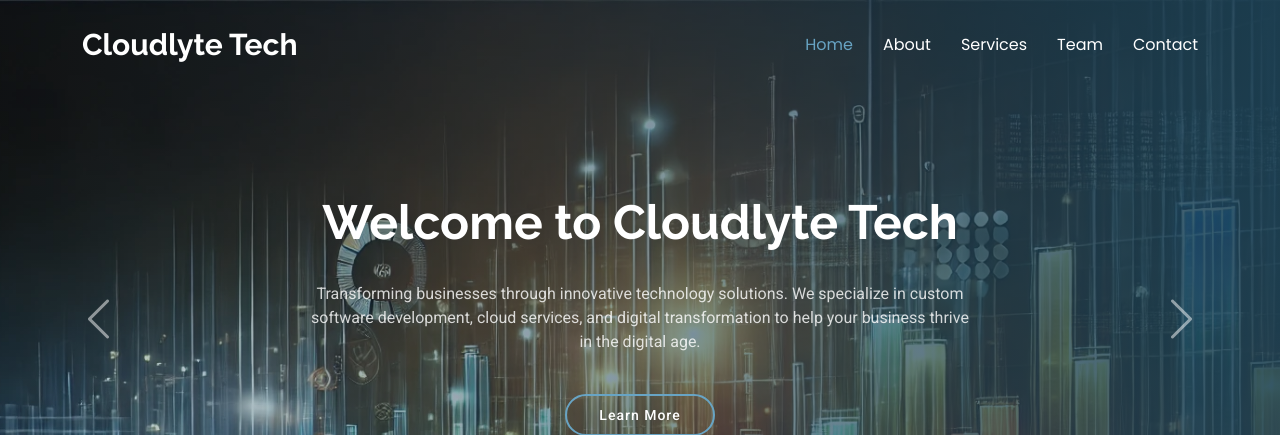
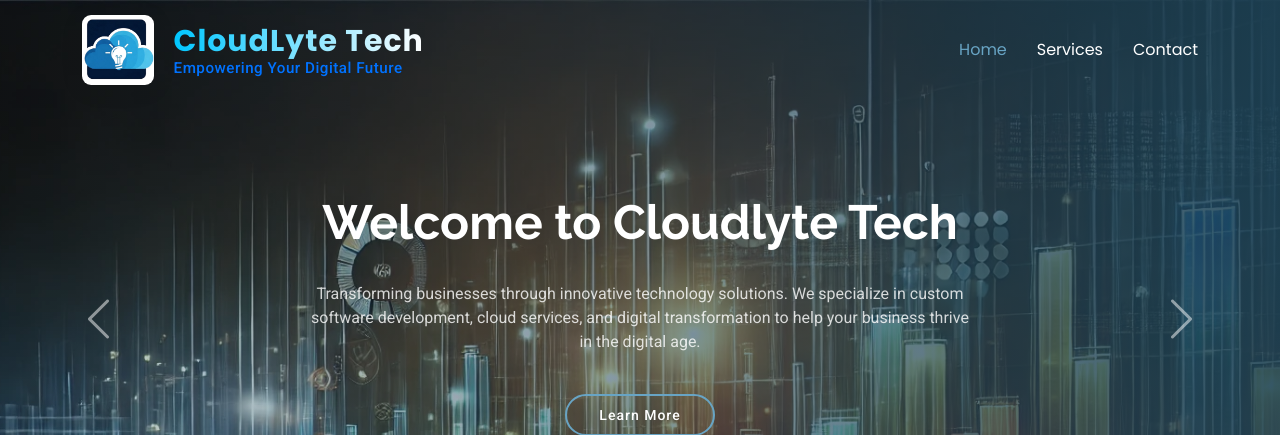
Before and after one commit to indrakhanal/cloudlyte, a Django app: page / in a window 1280 px wide. Shown: the top 435 px of the page. Run offline with Django 4.2, Linux system fonts and the light colour scheme; some libraries are stand-ins or nearby versions.

Commit message:
update logo and header

```diff
--- a/static/css/main.css
+++ b/static/css/main.css
@@ -228,6 +228,8 @@
 .header .logo img {
   max-height: 32px;
   margin-right: 8px;
+  background-color: white;
+  border-radius: 9px;
 }
 
 .header .logo h1 {
@@ -2636,3 +2638,61 @@
   color: color-mix(in srgb, var(--default-color), transparent 60%);
   font-size: 14px;
 }
+
+.logo.d-flex.align-items-center {
+  gap: 12px;
+  text-decoration: none;
+}
+
+.logo-img-wrapper {
+  position: relative;
+  display: flex;
+  align-items: center;
+}
+
+.logo-img-wrapper img {
+  max-height: 70px;
+  transition: transform 0.3s cubic-bezier(.4,2,.6,1), box-shadow 0.3s;
+  box-shadow: 0 4px 24px rgba(0,0,0,0.08);
+}
+
+.logo-img-wrapper img:hover {
+  transform: scale(1.08) rotate(-3deg);
+  box-shadow: 0 8px 32px rgba(0,0,0,0.15);
+}
+
+.logo-img-wrapper .logo-accent {
+  position: absolute;
+  bottom: 6px;
+  right: 6px;
+  width: 14px;
+  height: 14px;
+  background: linear-gradient(135deg, #00c6ff, #0072ff);
+  border-radius: 50%;
+  border: 2px solid #fff;
+}
+
+.sitename {
+  margin: 0;
+  font-size: 2rem;
+  font-weight: 800;
+  background: linear-gradient(90deg, #00c6ff, #fff);
+  -webkit-background-clip: text;
+  -webkit-text-fill-color: transparent;
+  letter-spacing: 1px;
+  font-family: 'Poppins', 'Raleway', Arial, sans-serif;
+}
+
+.logo-text-wrapper {
+  display: flex;
+  flex-direction: column;
+  align-items: flex-start;
+}
+
+.logo-tagline {
+  font-size: 0.95rem;
+  color: #0072ff;
+  font-weight: 500;
+  margin-top: 2px;
+  letter-spacing: 0.5px;
+}
--- a/templates/index.html
+++ b/templates/index.html
@@ -11,7 +11,7 @@
 
 
   <!-- Favicons -->
-  <link href="{% static 'img/favicon.png' %}" rel="icon">
+  <link href="{% static 'img/favicon.png' %}" style="width: 50px;" rel="icon">
   <link href="{%static 'img/apple-touch-icon.png' %}" rel="apple-touch-icon">
 
   <!-- Fonts -->
@@ -36,19 +36,28 @@
   <header id="header" class="header d-flex align-items-center fixed-top">
     <div class="container-fluid container-xl position-relative d-flex align-items-center justify-content-between">
 
-      <a href="{%url 'home' %}" class="logo d-flex align-items-center">
-        <!-- Uncomment the line below if you also wish to use an image logo -->
-        <!-- <img src="assets/img/logo.png" alt=""> -->
-        <h1 class="sitename">Cloudlyte Tech</h1>
+      <a href="{% url 'home' %}" class="logo d-flex align-items-center">
+        <div class="logo-img-wrapper">
+          <img src="{% static 'img/cloudlyte-logo.png' %}"
+               style="max-height: 70px; transition: transform 0.3s cubic-bezier(.4,2,.6,1), box-shadow 0.3s; box-shadow: 0 4px 24px rgba(0,0,0,0.08);"
+               alt="CloudLyte Logo"
+               onmouseover="this.style.transform='scale(1.08) rotate(-3deg)'; this.style.boxShadow='0 8px 32px rgba(0,0,0,0.15)';"
+               onmouseout="this.style.transform='scale(1) rotate(0deg)'; this.style.boxShadow='0 4px 24px rgba(0,0,0,0.08)';"
+          >
+        </div>
+        <div class="logo-text-wrapper">
+          <h1 class="sitename">CloudLyte Tech</h1>
+          <span class="logo-tagline">Empowering Your Digital Future</span>
+        </div>
       </a>
 
       <nav id="navmenu" class="navmenu">
         <ul>
           <li><a href="#"  value="home" class="active">Home</a></li>
-          <li><a href="#" value="about">About</a></li>
+          <!-- <li><a href="#" value="about">About</a></li> -->
           <li><a href="#" value="services">Services</a></li>
           <!-- <li><a href="#" value="prot">Portfolio</a></li> -->
-          <li><a href="#" value="team" >Team</a></li>
+          <!-- <li><a href="#" value="team" >Team</a></li> -->
           <!-- <li><a href="#" value="blog">Blog</a></li> -->
           <!-- <li class="dropdown"><a href="#"><span>Dropdown</span> <i class="bi bi-chevron-down toggle-dropdown"></i></a>
             <ul>
@@ -122,7 +131,7 @@
             <p>A108 Adam Street</p>
             <p>New York, NY 535022</p>
             <p class="mt-3"><strong>Phone:</strong> <span>+1 5589 55488 55</span></p>
-            <p><strong>Email:</strong> <span>info@example.com</span></p>
+            <p><strong>Email:</strong> <span>info@cloudlyte.tech</span></p>
           </div>
         </div>
 
@@ -130,7 +139,6 @@
           <h4>Useful Links</h4>
           <ul id="navmenu-footer">
             <li><i class="bi bi-chevron-right"></i> <a value ="homef" class="homef" href="#">Home</a></li>
-            <li><i class="bi bi-chevron-right"></i> <a value = "aboutf" class="aboutf" href="#">About us</a></li>
             <li><i class="bi bi-chevron-right"></i> <a value="servicef" href="#" class="servicef">Services</a></li>
             <li><i class="bi bi-chevron-right"></i> <a value = "termsofservices" href="#" class="termsf">Terms of service</a></li>
           </ul>
```
Also changed, not shown: static/img/cloudlyte-logo.png (added), static/img/favicon.png, static/img/logo.png (deleted).
